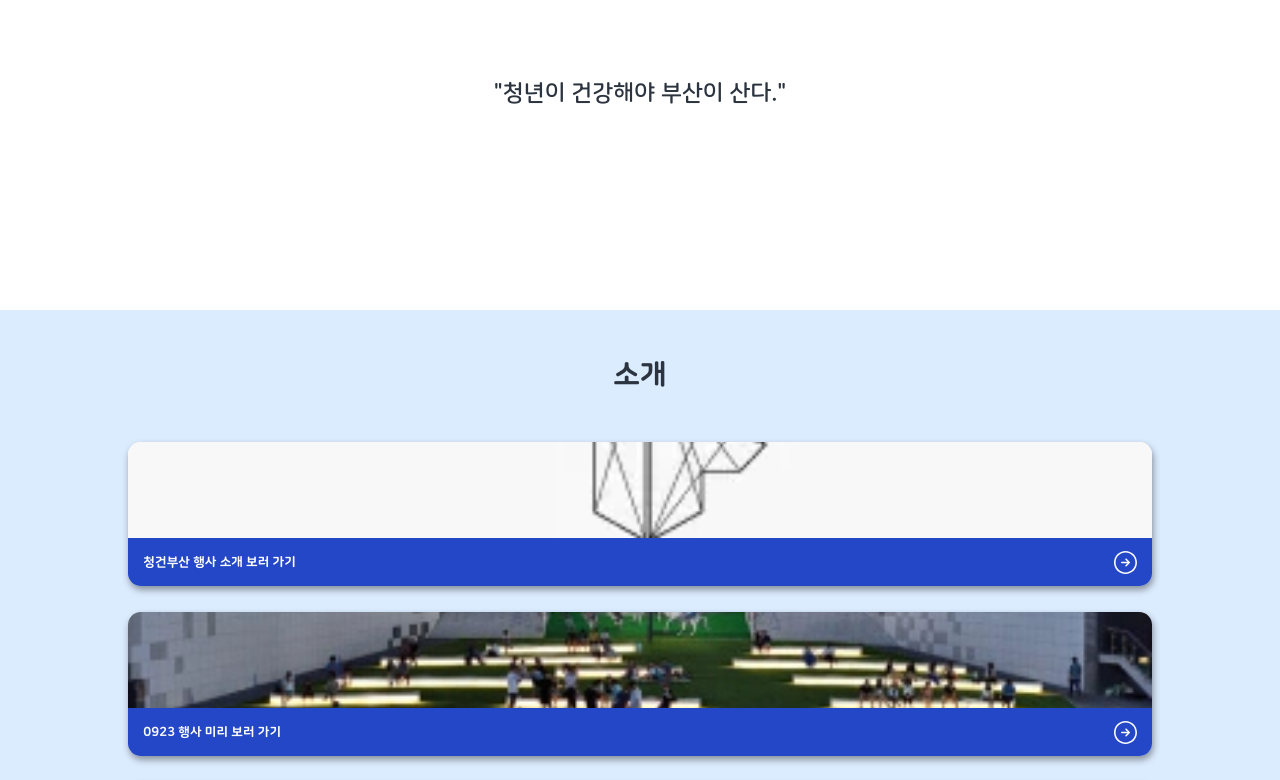
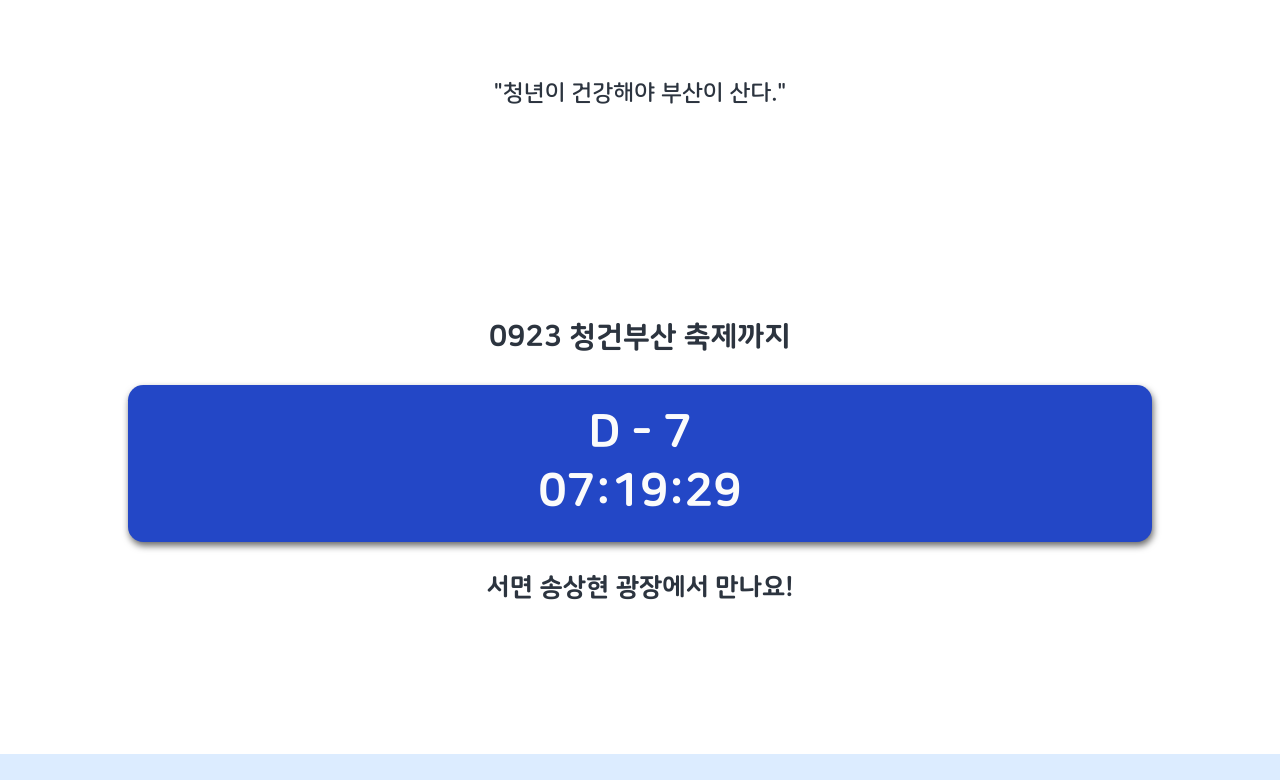
Before and after one commit to Lee-clipse/tf-15th-website, a React (Create React App) app in the folder client/: page / in a window 1280 px wide. Shown: the part 1566-2346 px from the top of the page. Built offline with nearby package versions, Linux system fonts and the light colour scheme.

Commit message:
feat: Countdown timer at Main page
Till 0923 00:00:00

```diff
--- a/client/package.json
+++ b/client/package.json
@@ -9,6 +9,7 @@
     "@testing-library/user-event": "^13.5.0",
     "axios": "^1.5.0",
     "framer-motion": "^10.16.2",
+    "moment": "^2.29.4",
     "qrcode": "^1.5.3",
     "react": "^18.2.0",
     "react-dom": "^18.2.0",
--- /dev/null
+++ b/client/src/component/CountDown/index.jsx
@@ -0,0 +1,57 @@
+import React, { useEffect, useState } from "react";
+import moment from "moment";
+import * as s from "./style";
+
+const CountDown = () => {
+  const [timerText, setTimerText] = useState("");
+  const [timerDayText, setTimerDayText] = useState("");
+
+  useEffect(() => {
+    // D-Day 설정
+    const targetDate = moment("2023-09-23 00:00:00");
+
+    const countDownTimer = setInterval(() => {
+      const now = moment();
+      const distance = targetDate - now;
+
+      if (distance < 0) {
+        clearInterval(countDownTimer);
+        setTimerText("D-Day 종료");
+        return;
+      }
+
+      const days = Math.floor(distance / (1000 * 60 * 60 * 24));
+
+      const hoursValue = Math.floor((distance % (1000 * 60 * 60 * 24)) / (1000 * 60 * 60));
+      const hoursString = String(hoursValue).padStart(2, "0");
+
+      const minutesValue = Math.floor((distance % (1000 * 60 * 60)) / (1000 * 60));
+      const minutesString = String(minutesValue).padStart(2, "0");
+
+      const secondsValue = Math.floor((distance % (1000 * 60)) / 1000);
+      const secondsString = String(secondsValue).padStart(2, "0");
+
+      const countdownDayText = `D - ${days}`;
+      const countdownText = `${hoursString}:${minutesString}:${secondsString}`;
+      setTimerText(countdownText);
+      setTimerDayText(countdownDayText);
+    }, 1000);
+
+    return () => {
+      clearInterval(countDownTimer);
+    };
+  }, []);
+
+  return (
+    <s.Wrapper>
+      <s.Label>0923 청건부산 축제까지</s.Label>
+      <s.TimerWrapper>
+        <s.TimerDayText>{timerDayText}</s.TimerDayText>
+        <s.TimerText>{timerText}</s.TimerText>
+      </s.TimerWrapper>
+      <s.MeetText>서면 송상현 광장에서 만나요!</s.MeetText>
+    </s.Wrapper>
+  );
+};
+
+export default CountDown;
--- /dev/null
+++ b/client/src/component/CountDown/style.js
@@ -0,0 +1,52 @@
+import styled from "styled-components";
+
+export const Wrapper = styled.div`
+  display: flex;
+  justify-content: center;
+  align-items: center;
+  flex-direction: column;
+  width: 100vw;
+
+  margin-bottom: 12rem;
+`;
+
+export const TimerWrapper = styled.div`
+  display: flex;
+  justify-content: center;
+  align-items: center;
+  flex-direction: column;
+
+  border-radius: 1.2rem;
+  box-shadow: 0.1rem 0.3rem 0.6rem rgb(0 0 0 / 0.6);
+
+  padding: 2rem;
+
+  width: 80%;
+  background: ${(props) => props.theme.color.MAIN_BLUE};
+`;
+
+export const Label = styled.p`
+  color: ${(props) => props.theme.color.TEXT_BLACK};
+  font-family: ${(props) => props.theme.font.BOLD};
+  font-size: ${(props) => props.theme.font.size.XXL};
+  margin-bottom: 2.6rem;
+`;
+
+export const TimerDayText = styled.p`
+  color: ${(props) => props.theme.color.TEXT_WHITE};
+  font-family: ${(props) => props.theme.font.BOLD};
+  font-size: ${(props) => props.theme.font.size.XXXL};
+  margin-bottom: 1rem;
+`;
+export const TimerText = styled.p`
+  color: ${(props) => props.theme.color.TEXT_WHITE};
+  font-family: ${(props) => props.theme.font.BOLD};
+  font-size: ${(props) => props.theme.font.size.XXXL};
+`;
+
+export const MeetText = styled.p`
+  margin-top: 2.6rem;
+  color: ${(props) => props.theme.color.TEXT_BLACK};
+  font-family: ${(props) => props.theme.font.BOLD};
+  font-size: ${(props) => props.theme.font.size.XL};
+`;
--- a/client/src/component/MainLogo/style.js
+++ b/client/src/component/MainLogo/style.js
@@ -6,7 +6,7 @@ export const LogoWrapper = styled.div`
   align-items: center;
   flex-direction: column;
   min-height: 100vh;
-  padding-bottom: 16rem;
+  padding-bottom: 17rem;
 `;
 
 export const LogoImage = styled.img`
--- a/client/src/component/QRViewer/index.jsx
+++ b/client/src/component/QRViewer/index.jsx
@@ -6,7 +6,6 @@ import { ENV, API } from "@constants/env";
 import StepManageTeam from "../StepManageTeam";
 import Swal from "sweetalert2";
 import UserScoreForm from "@components/UserScoreForm";
-import TeamScoreForm from "@components/TeamScoreForm";
 
 const QRViewer = ({ userId }) => {
   const [userInfo, setUserInfo] = useState(null);
--- a/client/src/pages/Main/index.jsx
+++ b/client/src/pages/Main/index.jsx
@@ -5,6 +5,7 @@ import MainLinker from "@components/MainLinker";
 import YoutubeSection from "@components/YoutubeSection";
 import RegisterButton from "@components/RegisterButton";
 import ScrollInducer from "@components/ScrollInducer";
+import CountDown from "../../component/CountDown";
 
 const MainPage = () => {
   useEffect(() => {
@@ -14,6 +15,7 @@ const MainPage = () => {
   return (
     <PageTemplate>
       <MainLogo />
+      <CountDown />
       <MainLinker />
       <YoutubeSection />
       <RegisterButton />
--- a/client/src/pages/TeamQR/index.jsx
+++ b/client/src/pages/TeamQR/index.jsx
@@ -1,3 +1,4 @@
+/* eslint-disable react-hooks/exhaustive-deps */
 import React, { useState, useEffect } from "react";
 import * as s from "./style";
 import { Link, useLocation } from "react-router-dom";
```
